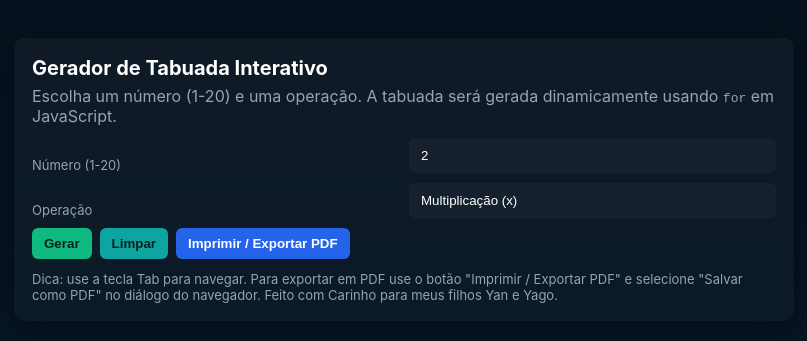
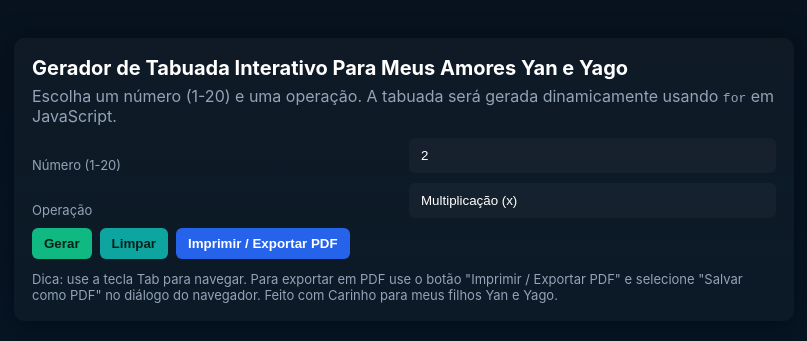
Before and after one commit to Alexandre-Mont/Trabalho_JS_unidade01, a plain HTML site: page index.html in a window 1280 px wide. Shown: the part 221-562 px from the top of the page, without its empty margins (236-1043 px from the left). Drawn offline with Linux system fonts and the light colour scheme.

Commit message:
Update index.html

```diff
--- a/index.html
+++ b/index.html
@@ -9,7 +9,7 @@
   <body>
     <main class="container" role="main">
       <header>
-        <h1 id="titulo">Gerador de Tabuada Interativo</h1>
+        <h1 id="titulo">Gerador de Tabuada Interativo Para Meus Amores Yan e Yago</h1>
         <p class="lead">
           Escolha um número (1-20) e uma operação. A tabuada será gerada
           dinamicamente usando <code>for</code> em JavaScript.
```
